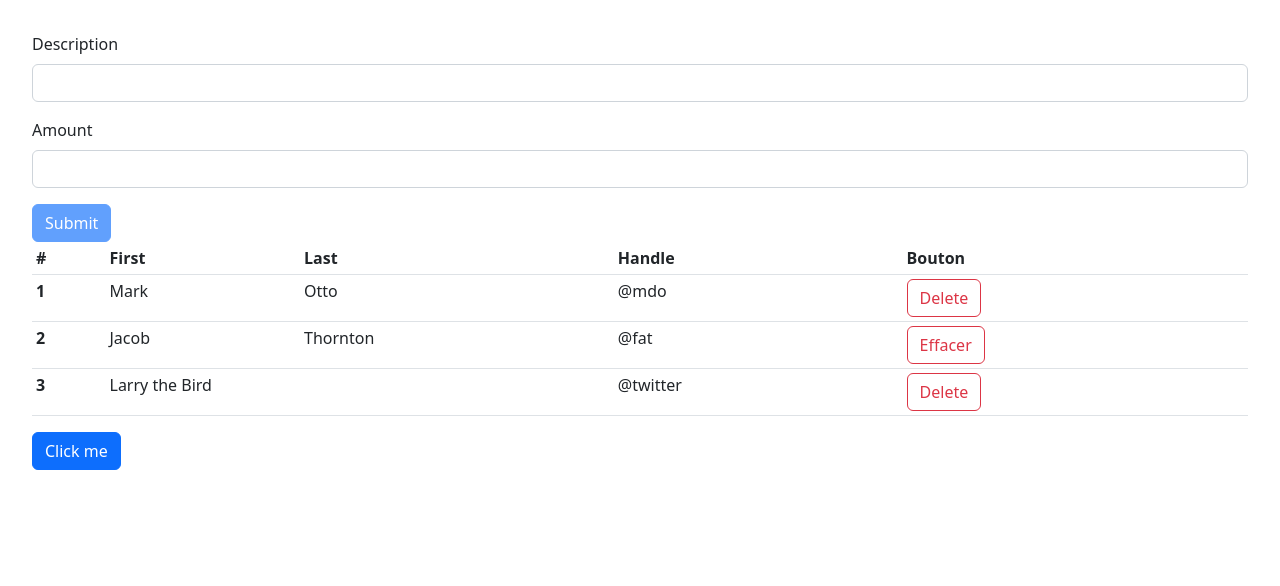
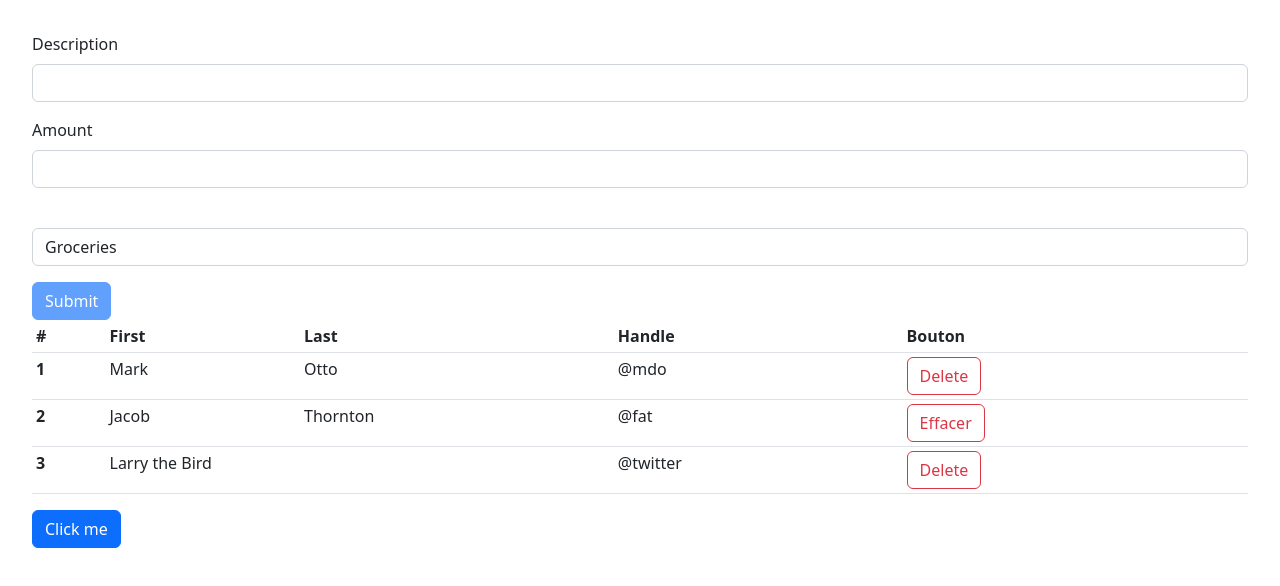
Before and after one commit to MrTuttle/react-app, a React (Vite) app: page / in a window 1280 px wide. Shown: the top 586 px of the page. Built offline with nearby package versions, Linux system fonts and the light colour scheme.

Commit message:
start category form

```diff
--- a/src/components/FormProducts.tsx
+++ b/src/components/FormProducts.tsx
@@ -1,20 +1,24 @@
 import { FieldValues, useForm } from "react-hook-form";
-import {z} from 'zod';
-import { zodResolver } from '@hookform/resolvers/zod';
+import { z } from "zod";
+import { zodResolver } from "@hookform/resolvers/zod";
 
 const schema = z.object({
-  description: z.string().min(3, {message: 'le nom doit contenir 3 caractères minimum'}),
-  amount: z.number({invalid_type_error: 'amount field is required'}).min(18, {message: "l'amount doit être supérieur ou égal à 18 ans"})
-})
+  description: z
+    .string()
+    .min(3, { message: "le nom doit contenir 3 caractères minimum" }),
+  amount: z
+    .number({ invalid_type_error: "amount field is required" })
+    .min(18, { message: "l'amount doit être supérieur ou égal à 18 ans" }),
+});
 
-type FormData = z.infer<typeof schema>
+type FormData = z.infer<typeof schema>;
 
 const Form = () => {
   const {
     register,
     handleSubmit,
     formState: { errors, isValid },
-  } = useForm<FormData>({ resolver: zodResolver(schema)});
+  } = useForm<FormData>({ resolver: zodResolver(schema) });
 
   const onSubmit = (data: FieldValues) => console.log(data);
 
@@ -33,14 +37,13 @@ const Form = () => {
         {errors.description && (
           <p className="text-danger">{errors.description.message}</p>
         )}
-
       </div>
       <div className="mb-3">
         <label htmlFor="amount" className="form-label">
           Amount
         </label>
         <input
-          {...register("amount", { valueAsNumber: true})}
+          {...register("amount", { valueAsNumber: true })}
           type="number"
           id="amount"
           className="form-control"
@@ -48,6 +51,15 @@ const Form = () => {
         {errors.amount && (
           <p className="text-danger">{errors.amount.message}</p>
         )}
+      </div>
+      <div className="form-group mb-3">
+        <label htmlFor="" className="form-label"></label>
+        <select type="text" className="form-control" >
+          <option value="">Groceries</option>
+          <option value="">Utilities</option>
+          <option value="">Entertainment</option>
+
+        </select>
       </div>
       <button disabled={!isValid} className="btn btn-primary" type="submit">
         Submit
```
